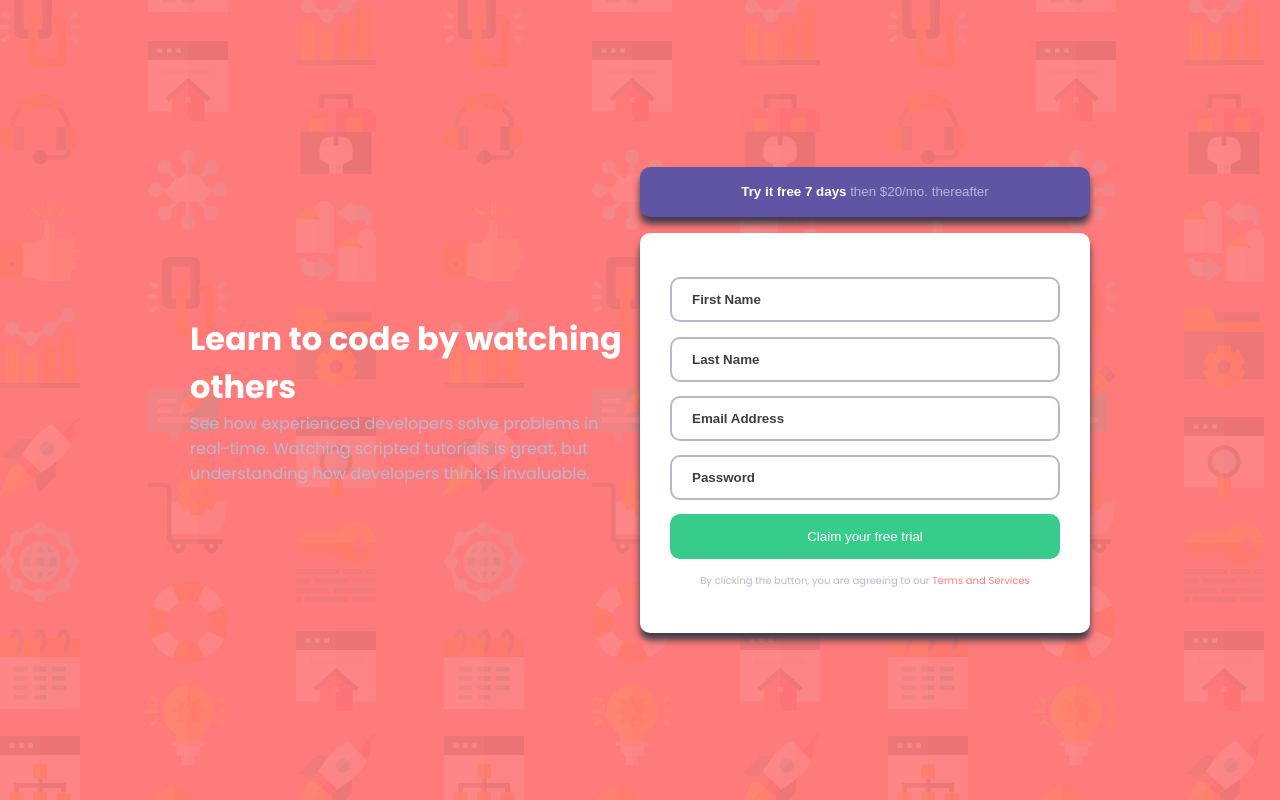
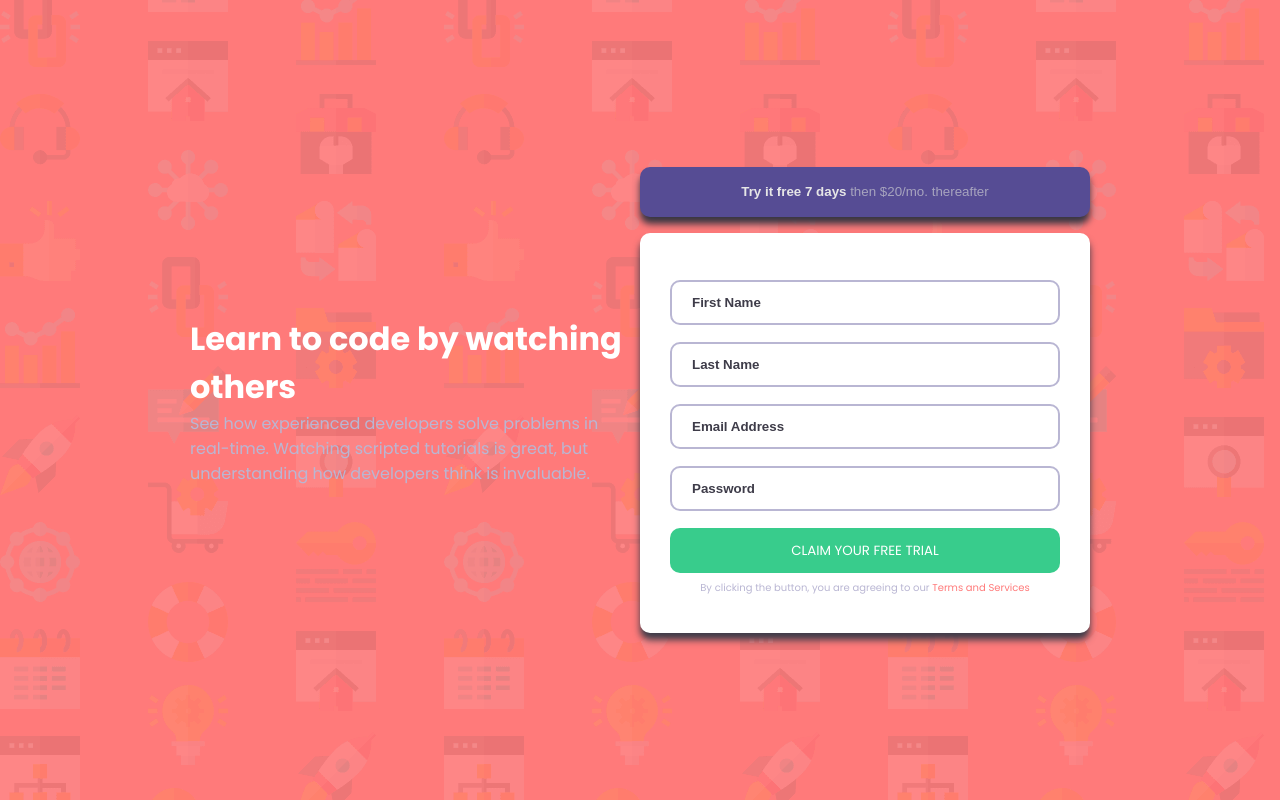
Before and after one commit to GL-19/Intro-component-with-sign-up-form-challenge-on-Frontend-Mentor, a React (Create React App) app: page / in a window 1280 px wide. In both pictures the pointer is over the button 865 px from the left and 191 px from the top of the page. Built offline with nearby package versions, Linux system fonts and the light colour scheme.

Commit message:
Componente RegisterForm finalizado

```diff
--- a/src/App.module.scss
+++ b/src/App.module.scss
@@ -57,6 +57,10 @@ main {
 		border: transparent;
 		box-shadow: 0 7px 7px $darkBlue;
 
+		&:hover {
+			cursor: pointer;
+			filter: brightness(0.9);
+		}
 		span {
 			color: $grayishBlue;
 			font-weight: 400;
--- a/src/components/RegisterForm/RegisterForm.module.scss
+++ b/src/components/RegisterForm/RegisterForm.module.scss
@@ -13,6 +13,7 @@ $white: #ffffff;
 	background: white;
 	border-radius: 10px;
 	box-shadow: 0 7px 7px $darkBlue;
+	font-family: "Poppins", sans-serif;
 
 	display: flex;
 	flex-direction: column;
@@ -29,6 +30,7 @@ $white: #ffffff;
 
 	input {
 		padding-left: 20px;
+		margin-top: 10px;
 		font-weight: 600;
 		color: $darkBlue;
 		border: 2px $grayishBlue solid;
@@ -42,9 +44,19 @@ $white: #ffffff;
 	}
 
 	button {
+		margin-top: 10px;
 		background: $green;
+
+		font-family: inherit;
+		text-transform: uppercase;
 		color: $white;
+
+		&:hover {
+			filter: brightness(1.1);
+			cursor: pointer;
+		}
 	}
+
 	p {
 		font-size: 10px;
 		text-align: center;
@@ -55,6 +67,7 @@ $white: #ffffff;
 	}
 
 	.emptyInput {
+		background: url(../../images/icon-error.svg) no-repeat center right 20px;
 		color: $pink;
 		border: 2px $pink solid;
 		&:focus {
```
